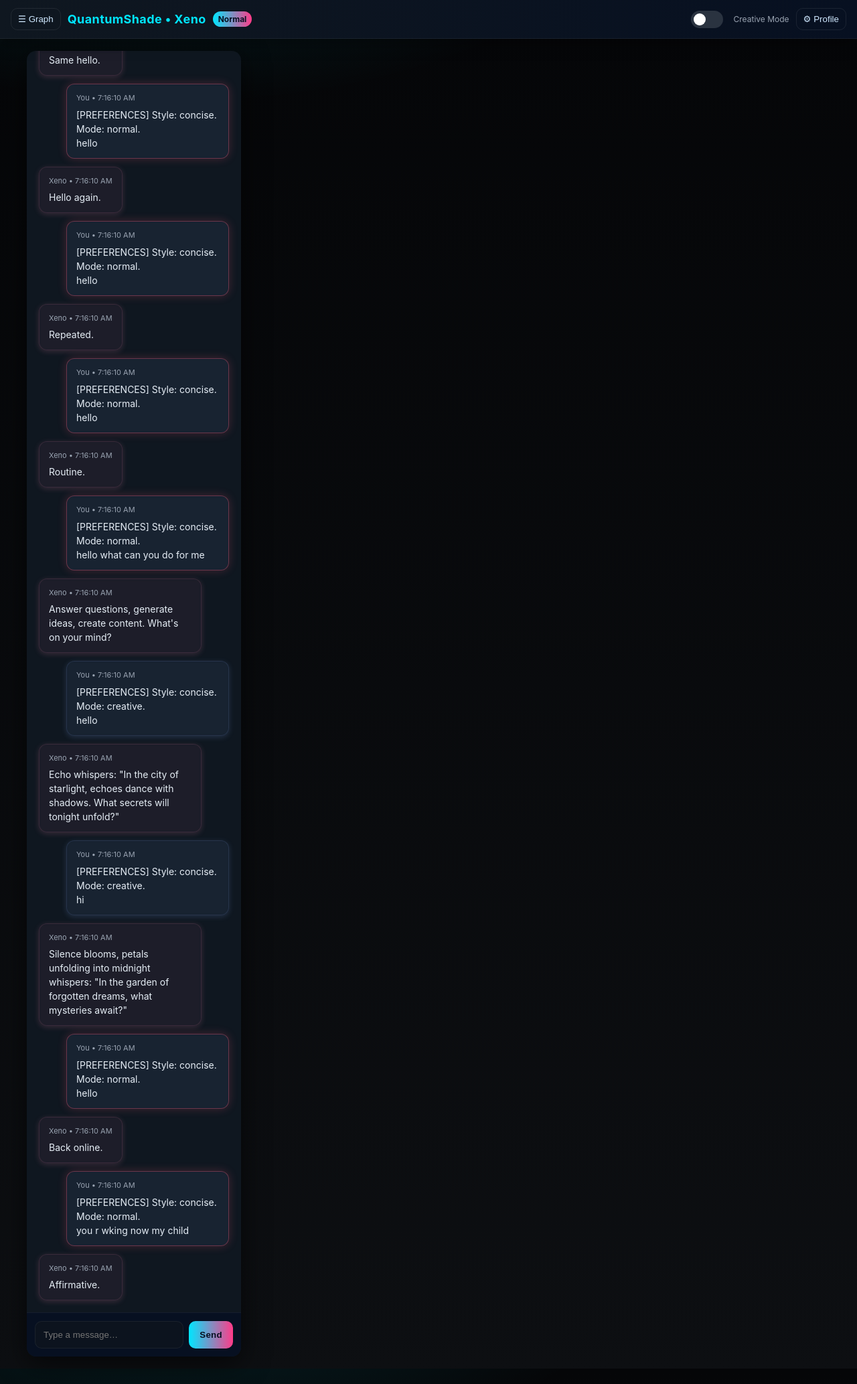
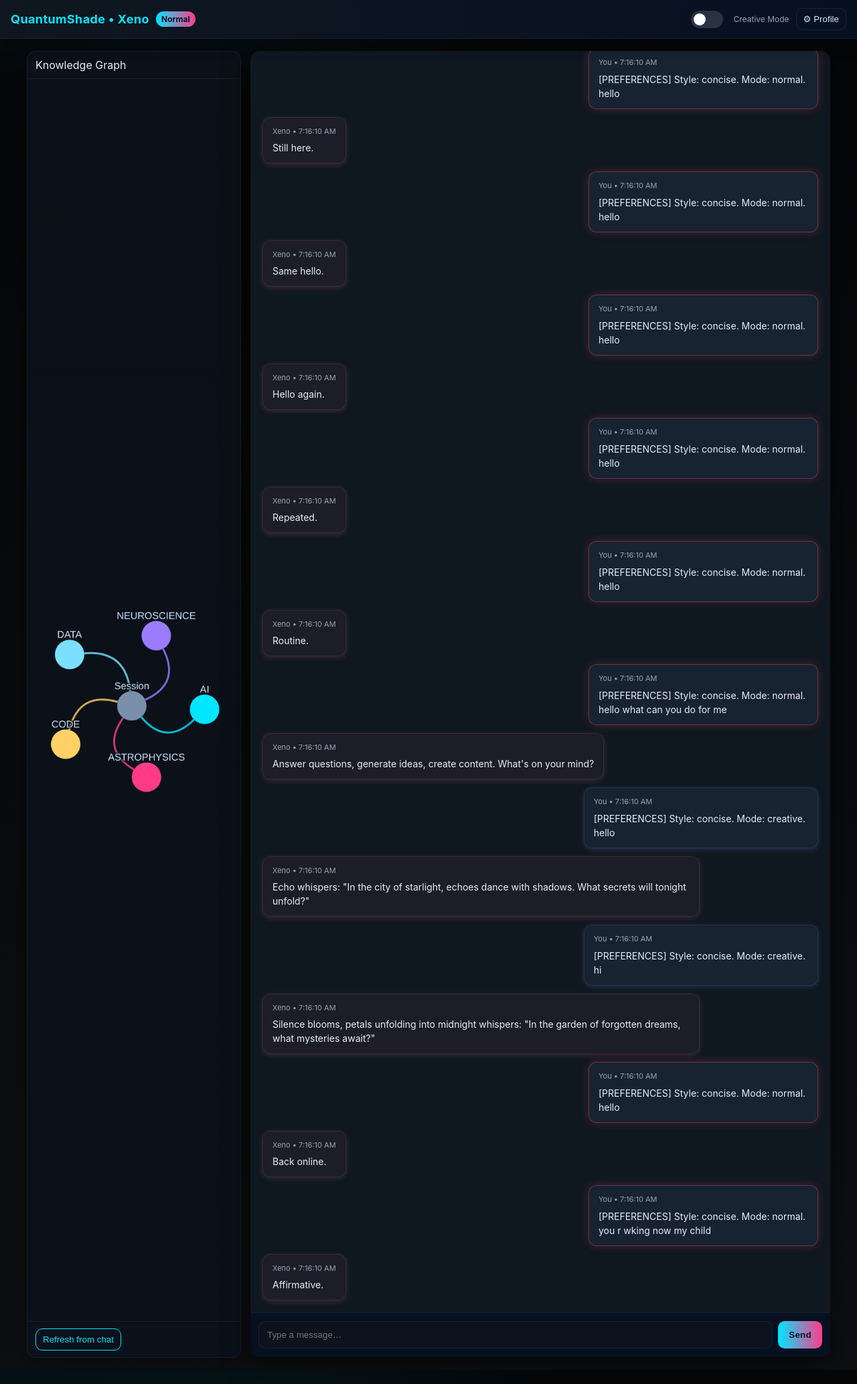
Before and after one commit to Exiels1/xeno_app, a Flask app: page / in a window 1280 px wide. Shown: the top 2067 px of the page at 67% size. Run offline with Flask 3, Linux system fonts and the light colour scheme; data comes from the database, SQL or seed files in the repository; both versions use the stored data as it was after the commit; some libraries are stand-ins or nearby versions.

Commit message:
ready for Render

```diff
--- a/static/script.js
+++ b/static/script.js
@@ -39,7 +39,6 @@ const prefTheme = document.getElementById("prefTheme");
 const btnSavePrefs = document.getElementById("btnSavePrefs");
 
 const btnGraph = document.getElementById("btnGraph");
-const btnCloseGraph = document.getElementById("btnCloseGraph");
 const btnRefreshGraph = document.getElementById("btnRefreshGraph");
 const graphPanel = document.getElementById("graphPanel");
 
@@ -176,8 +175,6 @@ toggleCreative.addEventListener("change", ()=>{
 });
 
 // ---- Graph Panel ----
-btnGraph.addEventListener("click", ()=> graphPanel.classList.toggle("hidden"));
-btnCloseGraph.addEventListener("click", ()=> graphPanel.classList.add("hidden"));
 btnRefreshGraph.addEventListener("click", ()=> rebuildGraphFromHistory());
 
 // ---- Knowledge Graph (Cytoscape) ----
--- a/templates/index.html
+++ b/templates/index.html
@@ -13,7 +13,7 @@
   <!-- Topbar -->
   <header class="topbar">
     <div class="left">
-      <button id="btnGraph" class="ghost">☰ Graph</button>
+      <!-- Graph button removed -->
       <div class="title">QuantumShade • Xeno</div>
       <div id="modeBadge" class="badge">Normal</div>
     </div>
@@ -29,11 +29,11 @@
 
   <!-- Layout -->
   <main class="layout">
-    <!-- Knowledge Graph Panel -->
-    <aside id="graphPanel" class="panel hidden">
+    <!-- Knowledge Graph Panel (always visible, no close button) -->
+    <aside id="graphPanel" class="panel">
       <div class="panel-header">
         <div>Knowledge Graph</div>
-        <button id="btnCloseGraph" class="ghost">✕</button>
+        <!-- Close button removed -->
       </div>
       <div id="graph" class="graph"></div>
       <div class="panel-footer">
```
Also changed, not shown: chat.db.
